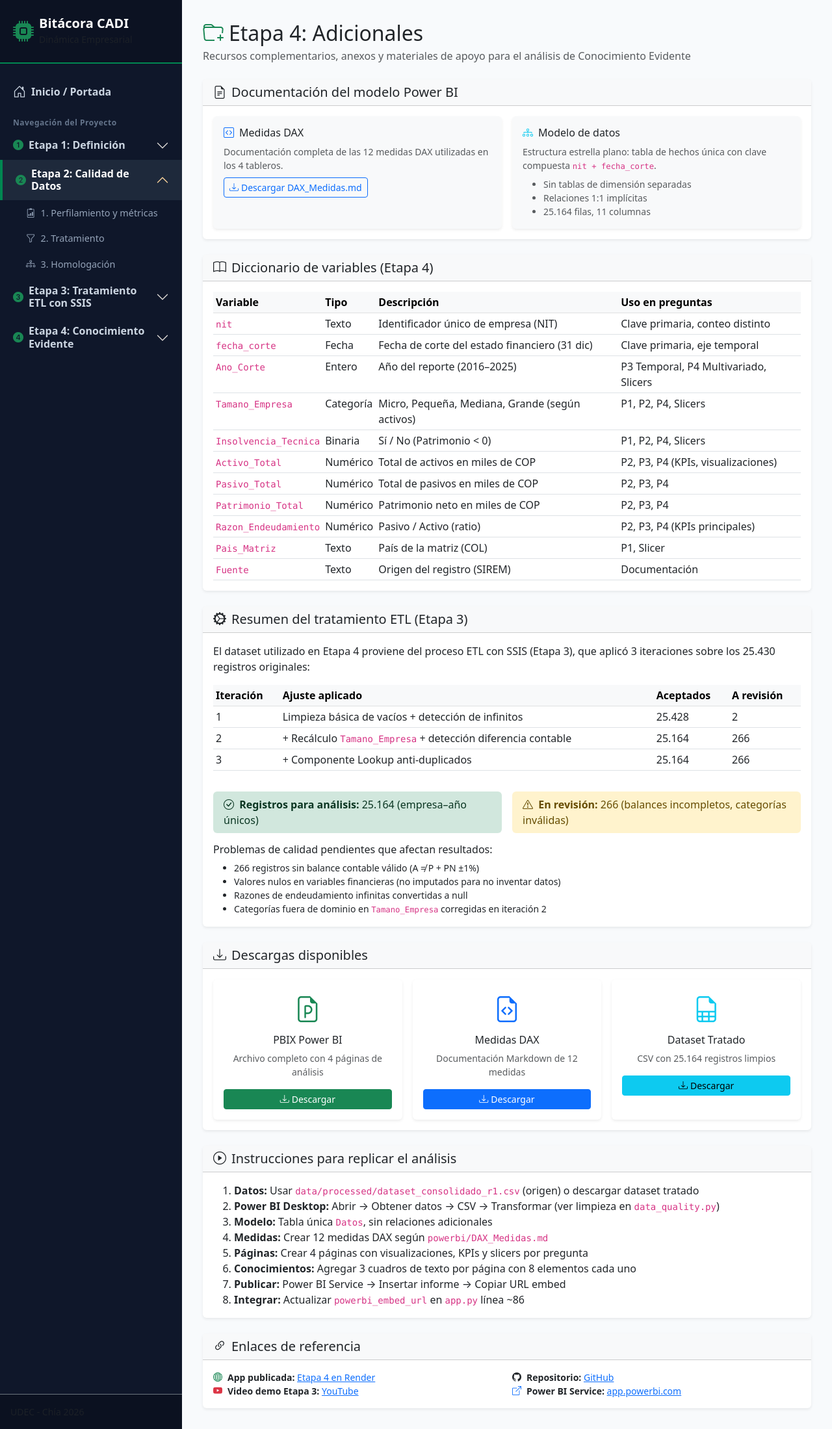
After one commit to Tayrun/Dinamica-Empresarial, a Flask app: page /etapa4/adicionales in a window 1280 px wide. The commit adds this page. Shown: the whole page at 65% size. Run offline with Flask 3, Linux system fonts and the light colour scheme.

Commit message:
Hacer algunos cambios etapa 4

```diff
--- a/app.py
+++ b/app.py
@@ -1,5 +1,6 @@
 from flask import Flask, Response, render_template, send_from_directory
 from data_quality import build_report, treated_csv
+from pathlib import Path
 
 app = Flask(__name__)
 
@@ -72,5 +73,36 @@ def etapa3_resultados():
 def descargar_informe_etapa3():
     return send_from_directory('data/informes', 'informe_tecnico_etapa3.pdf', as_attachment=True)
 
+# --- RUTAS ETAPA 4 ---
+@app.route('/etapa4/conocimiento-evidente')
+def etapa4_conocimiento():
+    pbix_path = Path(__file__).parent / "powerbi" / "Conocimiento_Evidente.pbix"
+    pbix_exists = pbix_path.exists() and pbix_path.stat().st_size > 0
+
+    # Configura tu URL de inserción (embed) de Power BI aquí:
+    # Opción A: Publicar en web (gratis, público) -> Archivo > Insertar informe > Publicar en web
+    # Opción B: Incrustar en SharePoint/Teams (requiere licencia Pro/Premium)
+    # powerbi_embed_url = "https://app.powerbi.com/reportEmbed?reportId=TU_REPORT_ID&autoAuth=true&ctid=TU_TENANT_ID"
+    powerbi_embed_url = "REPLACE_WITH_REPORT_ID"  # ← Cambia esto por tu URL real
+
+    return render_template('etapa4/conocimiento.html',
+                           powerbi_embed_url=powerbi_embed_url,
+                           pbix_exists=pbix_exists)
+
+@app.route('/descargas/pbix')
+def descargar_pbix():
+    pbix_path = Path(__file__).parent / "powerbi" / "Conocimiento_Evidente.pbix"
+    if pbix_path.exists():
+        return send_from_directory('powerbi', 'Conocimiento_Evidente.pbix', as_attachment=True)
+    return "Archivo PBIX no encontrado. Sube el archivo a powerbi/Conocimiento_Evidente.pbix", 404
+
+@app.route('/descargas/dax-medidas')
+def descargar_dax_md():
+    return send_from_directory('powerbi', 'DAX_Medidas.md', as_attachment=True)
+
+@app.route('/etapa4/adicionales')
+def etapa4_adicionales():
+    return render_template('etapa4/adicionales.html')
+
 if __name__ == '__main__':
     app.run(debug=True)
--- /dev/null
+++ b/templates/etapa4/adicionales.html
@@ -0,0 +1,281 @@
+{% extends "layout.html" %}
+
+{% block content %}
+<div class="mb-4">
+    <h1 class="h2 mb-1"><i class="bi bi-folder-plus text-success me-2"></i>Etapa 4: Adicionales</h1>
+    <p class="text-muted mb-0">Recursos complementarios, anexos y materiales de apoyo para el análisis de Conocimiento Evidente</p>
+</div>
+
+<!-- Documentación técnica -->
+<section class="card shadow-sm border-0 mb-4">
+    <div class="card-header bg-light">
+        <h5 class="mb-0"><i class="bi bi-file-earmark-text me-2"></i>Documentación del modelo Power BI</h5>
+    </div>
+    <div class="card-body">
+        <div class="row g-3">
+            <div class="col-md-6">
+                <div class="card h-100 border-0 shadow-sm bg-light">
+                    <div class="card-body">
+                        <h6 class="card-title"><i class="bi bi-code-square text-primary me-2"></i>Medidas DAX</h6>
+                        <p class="small text-muted mb-2">Documentación completa de las 12 medidas DAX utilizadas en los 4 tableros.</p>
+                        <a href="{{ url_for('descargar_dax_md') }}" class="btn btn-sm btn-outline-primary">
+                            <i class="bi bi-download me-1"></i>Descargar DAX_Medidas.md
+                        </a>
+                    </div>
+                </div>
+            </div>
+            <div class="col-md-6">
+                <div class="card h-100 border-0 shadow-sm bg-light">
+                    <div class="card-body">
+                        <h6 class="card-title"><i class="bi bi-diagram-3 text-info me-2"></i>Modelo de datos</h6>
+                        <p class="small text-muted mb-2">Estructura estrella plano: tabla de hechos única con clave compuesta <code>nit + fecha_corte</code>.</p>
+                        <ul class="small text-muted mb-0">
+                            <li>Sin tablas de dimensión separadas</li>
+                            <li>Relaciones 1:1 implícitas</li>
+                            <li>25.164 filas, 11 columnas</li>
+                        </ul>
+                    </div>
+                </div>
+            </div>
+        </div>
+    </div>
+</section>
+
+<!-- Diccionario de variables utilizadas -->
+<section class="card shadow-sm border-0 mb-4">
+    <div class="card-header bg-light">
+        <h5 class="mb-0"><i class="bi bi-book me-2"></i>Diccionario de variables (Etapa 4)</h5>
+    </div>
+    <div class="card-body">
+        <div class="table-responsive">
+            <table class="table table-sm table-hover mb-0">
+                <thead class="table-light">
+                    <tr>
+                        <th>Variable</th>
+                        <th>Tipo</th>
+                        <th>Descripción</th>
+                        <th>Uso en preguntas</th>
+                    </tr>
+                </thead>
+                <tbody>
+                    <tr>
+                        <td><code>nit</code></td>
+                        <td>Texto</td>
+                        <td>Identificador único de empresa (NIT)</td>
+                        <td>Clave primaria, conteo distinto</td>
+                    </tr>
+                    <tr>
+                        <td><code>fecha_corte</code></td>
+                        <td>Fecha</td>
+                        <td>Fecha de corte del estado financiero (31 dic)</td>
+                        <td>Clave primaria, eje temporal</td>
+                    </tr>
+                    <tr>
+                        <td><code>Ano_Corte</code></td>
+                        <td>Entero</td>
+                        <td>Año del reporte (2016–2025)</td>
+                        <td>P3 Temporal, P4 Multivariado, Slicers</td>
+                    </tr>
+                    <tr>
+                        <td><code>Tamano_Empresa</code></td>
+                        <td>Categoría</td>
+                        <td>Micro, Pequeña, Mediana, Grande (según activos)</td>
+                        <td>P1, P2, P4, Slicers</td>
+                    </tr>
+                    <tr>
+                        <td><code>Insolvencia_Tecnica</code></td>
+                        <td>Binaria</td>
+                        <td>Sí / No (Patrimonio < 0)</td>
+                        <td>P1, P2, P4, Slicers</td>
+                    </tr>
+                    <tr>
+                        <td><code>Activo_Total</code></td>
+                        <td>Numérico</td>
+                        <td>Total de activos en miles de COP</td>
+                        <td>P2, P3, P4 (KPIs, visualizaciones)</td>
+                    </tr>
+                    <tr>
+                        <td><code>Pasivo_Total</code></td>
+                        <td>Numérico</td>
+                        <td>Total de pasivos en miles de COP</td>
+                        <td>P2, P3, P4</td>
+                    </tr>
+                    <tr>
+                        <td><code>Patrimonio_Total</code></td>
+                        <td>Numérico</td>
+                        <td>Patrimonio neto en miles de COP</td>
+                        <td>P2, P3, P4</td>
+                    </tr>
+                    <tr>
+                        <td><code>Razon_Endeudamiento</code></td>
+                        <td>Numérico</td>
+                        <td>Pasivo / Activo (ratio)</td>
+                        <td>P2, P3, P4 (KPIs principales)</td>
+                    </tr>
+                    <tr>
+                        <td><code>Pais_Matriz</code></td>
+                        <td>Texto</td>
+                        <td>País de la matriz (COL)</td>
+                        <td>P1, Slicer</td>
+                    </tr>
+                    <tr>
+                        <td><code>Fuente</code></td>
+                        <td>Texto</td>
+                        <td>Origen del registro (SIREM)</td>
+                        <td>Documentación</td>
+                    </tr>
+                </tbody>
+            </table>
+        </div>
+    </div>
+</section>
+
+<!-- Tratamiento de datos previo (Etapa 3) -->
+<section class="card shadow-sm border-0 mb-4">
+    <div class="card-header bg-light">
+        <h5 class="mb-0"><i class="bi bi-gear-wide-connected me-2"></i>Resumen del tratamiento ETL (Etapa 3)</h5>
+    </div>
+    <div class="card-body">
+        <p class="mb-3">El dataset utilizado en Etapa 4 proviene del proceso ETL con SSIS (Etapa 3), que aplicó 3 iteraciones sobre los 25.430 registros originales:</p>
+
+        <div class="table-responsive mb-3">
+            <table class="table table-sm table-hover">
+                <thead class="table-light">
+                    <tr>
+                        <th>Iteración</th>
+                        <th>Ajuste aplicado</th>
+                        <th>Aceptados</th>
+                        <th>A revisión</th>
+                    </tr>
+                </thead>
+                <tbody>
+                    <tr>
+                        <td>1</td>
+                        <td>Limpieza básica de vacíos + detección de infinitos</td>
+                        <td>25.428</td>
+                        <td>2</td>
+                    </tr>
+                    <tr>
+                        <td>2</td>
+                        <td>+ Recálculo <code>Tamano_Empresa</code> + detección diferencia contable</td>
+                        <td>25.164</td>
+                        <td>266</td>
+                    </tr>
+                    <tr>
+                        <td>3</td>
+                        <td>+ Componente Lookup anti-duplicados</td>
+                        <td>25.164</td>
+                        <td>266</td>
+                    </tr>
+                </tbody>
+            </table>
+        </div>
+
+        <div class="row g-3">
+            <div class="col-md-6">
+                <div class="alert alert-success border-0 py-2 px-3 mb-0">
+                    <i class="bi bi-check-circle me-1"></i>
+                    <strong>Registros para análisis:</strong> 25.164 (empresa–año únicos)
+                </div>
+            </div>
+            <div class="col-md-6">
+                <div class="alert alert-warning border-0 py-2 px-3 mb-0">
+                    <i class="bi bi-exclamation-triangle me-1"></i>
+                    <strong>En revisión:</strong> 266 (balances incompletos, categorías inválidas)
+                </div>
+            </div>
+        </div>
+
+        <h6 class="mt-3 mb-2">Problemas de calidad pendientes que afectan resultados:</h6>
+        <ul class="small mb-0">
+            <li>266 registros sin balance contable válido (A ≠ P + PN ±1%)</li>
+            <li>Valores nulos en variables financieras (no imputados para no inventar datos)</li>
+            <li>Razones de endeudamiento infinitas convertidas a null</li>
+            <li>Categorías fuera de dominio en <code>Tamano_Empresa</code> corregidas en iteración 2</li>
+        </ul>
+    </div>
+</section>
+
+<!-- Descargas y recursos -->
+<section class="card shadow-sm border-0 mb-4">
+    <div class="card-header bg-light">
+        <h5 class="mb-0"><i class="bi bi-download me-2"></i>Descargas disponibles</h5>
+    </div>
+    <div class="card-body">
+        <div class="row g-3">
+            <div class="col-md-4">
+                <div class="card h-100 border-0 shadow-sm text-center p-3">
+                    <i class="bi bi-file-earmark-ppt text-success fs-1"></i>
+                    <h6 class="mt-2">PBIX Power BI</h6>
+                    <p class="small text-muted">Archivo completo con 4 páginas de análisis</p>
+                    <a href="{{ url_for('descargar_pbix') }}" class="btn btn-sm btn-success" {% if not pbix_exists %}disabled{% endif %}>
+                        <i class="bi bi-download me-1"></i>Descargar
+                    </a>
+                </div>
+            </div>
+            <div class="col-md-4">
+                <div class="card h-100 border-0 shadow-sm text-center p-3">
+                    <i class="bi bi-file-earmark-code text-primary fs-1"></i>
+                    <h6 class="mt-2">Medidas DAX</h6>
+                    <p class="small text-muted">Documentación Markdown de 12 medidas</p>
+                    <a href="{{ url_for('descargar_dax_md') }}" class="btn btn-sm btn-primary">
+                        <i class="bi bi-download me-1"></i>Descargar
+                    </a>
+                </div>
+            </div>
+            <div class="col-md-4">
+                <div class="card h-100 border-0 shadow-sm text-center p-3">
+                    <i class="bi bi-file-earmark-spreadsheet text-info fs-1"></i>
+                    <h6 class="mt-2">Dataset Tratado</h6>
+                    <p class="small text-muted">CSV con 25.164 registros limpios</p>
+                    <a href="{{ url_for('descargar_dataset_tratado') }}" class="btn btn-sm btn-info">
+                        <i class="bi bi-download me-1"></i>Descargar
+                    </a>
+                </div>
+            </div>
+        </div>
+    </div>
+</section>
+
+<!-- Instrucciones para replicar -->
+<section class="card shadow-sm border-0 mb-4">
+    <div class="card-header bg-light">
+        <h5 class="mb-0"><i class="bi bi-play-circle me-2"></i>Instrucciones para replicar el análisis</h5>
+    </div>
+    <div class="card-body">
+        <ol class="mb-0">
+            <li><strong>Datos:</strong> Usar <code>data/processed/dataset_consolidado_r1.csv</code> (origen) o descargar dataset tratado</li>
+            <li><strong>Power BI Desktop:</strong> Abrir → Obtener datos → CSV → Transformar (ver limpieza en <code>data_quality.py</code>)</li>
+            <li><strong>Modelo:</strong> Tabla única <code>Datos</code>, sin relaciones adicionales</li>
+            <li><strong>Medidas:</strong> Crear 12 medidas DAX según <code>powerbi/DAX_Medidas.md</code></li>
+            <li><strong>Páginas:</strong> Crear 4 páginas con visualizaciones, KPIs y slicers por pregunta</li>
+            <li><strong>Conocimientos:</strong> Agregar 3 cuadros de texto por página con 8 elementos cada uno</li>
+            <li><strong>Publicar:</strong> Power BI Service → Insertar informe → Copiar URL embed</li>
+            <li><strong>Integrar:</strong> Actualizar <code>powerbi_embed_url</code> en <code>app.py</code> línea ~86</li>
+        </ol>
+    </div>
+</section>
+
+<!-- Enlaces externos -->
+<section class="card shadow-sm border-0">
+    <div class="card-header bg-light">
+        <h5 class="mb-0"><i class="bi bi-link-45deg me-2"></i>Enlaces de referencia</h5>
+    </div>
+    <div class="card-body">
+        <div class="row g-3">
+            <div class="col-md-6">
+                <ul class="list-unstyled mb-0 small">
+                    <li><i class="bi bi-globe text-success me-2"></i><strong>App publicada:</strong> <a href="https://dinamica-empresarial.onrender.com/etapa4/conocimiento-evidente" target="_blank">Etapa 4 en Render</a></li>
+                    <li><i class="bi bi-youtube text-danger me-2"></i><strong>Video demo Etapa 3:</strong> <a href="https://youtu.be/2rTh9h73rkk" target="_blank">YouTube</a></li>
+                </ul>
+            </div>
+            <div class="col-md-6">
+                <ul class="list-unstyled mb-0 small">
+                    <li><i class="bi bi-github text-dark me-2"></i><strong>Repositorio:</strong> <a href="https://github.com/tu-usuario/Dinamica-Empresarial" target="_blank">GitHub</a></li>
+                    <li><i class="bi bi-box-arrow-up-right text-primary me-2"></i><strong>Power BI Service:</strong> <a href="https://app.powerbi.com" target="_blank">app.powerbi.com</a></li>
+                </ul>
+            </div>
+        </div>
+    </div>
+</section>
+{% endblock %}
--- a/templates/layout.html
+++ b/templates/layout.html
@@ -208,6 +208,25 @@
                             <a href="{{ url_for('etapa3_resultados') }}" class="sidebar-subitem {% if request.endpoint == 'etapa3_resultados' %}active{% endif %}">
                                 <i class="bi bi-gear-wide-connected me-2"></i>1. Resultados del ETL
                             </a>
+</div>
+            </div>
+        </div>
+
+                <!-- Acordeón Etapa 4 -->
+                <div class="accordion-item">
+                    <h2 class="accordion-header">
+                        <button class="accordion-button collapsed" type="button" data-bs-toggle="collapse" data-bs-target="#collapseEtapa4">
+                            <i class="bi bi-4-circle-fill me-2 text-success"></i> Etapa 4: Conocimiento Evidente
+                        </button>
+                    </h2>
+                    <div id="collapseEtapa4" class="accordion-collapse collapse" data-bs-parent="#accordionEtapas">
+                        <div class="accordion-body p-0">
+                            <a href="{{ url_for('etapa4_conocimiento') }}" class="sidebar-subitem {% if request.endpoint == 'etapa4_conocimiento' %}active{% endif %}">
+                                <i class="bi bi-lightbulb me-2"></i>Conocimiento evidente
+                            </a>
+                            <a href="{{ url_for('etapa4_adicionales') }}" class="sidebar-subitem {% if request.endpoint == 'etapa4_adicionales' %}active{% endif %}">
+                                <i class="bi bi-folder-plus me-2"></i>Adicionales
+                            </a>
                         </div>
                     </div>
                 </div>
```
Also changed, not shown: powerbi/DAX_Medidas.md (added, +58 -0 lines), templates/etapa4/conocimiento.html (added, +264 -0 lines), README.md, 1 other file.
